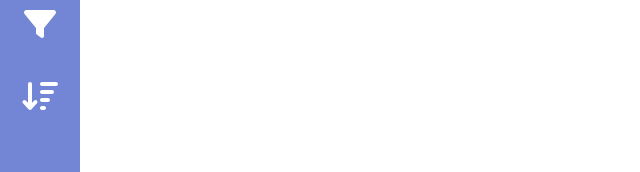
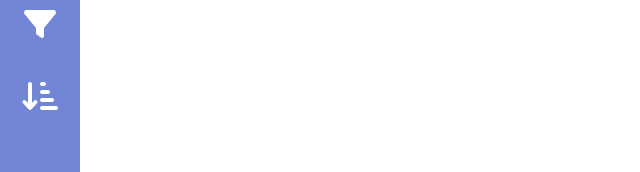
Before and after one commit to Prehistoic/CultureTracker, a Vue app: page /#/category/1 in a window 1280 px wide. Shown: the part 232-404 px from the top of the page, without its empty margins (0-640 px from the left). Built offline with nearby package versions, Linux system fonts and the light colour scheme.

Commit message:
changed icon for reverse sorting order menu bar

```diff
--- a/src/components/CategorySidebar.vue
+++ b/src/components/CategorySidebar.vue
@@ -36,8 +36,8 @@
             </li>
             <li>
                 <div class="sidebar-link" id="sortingOrderMenu" @click="reverseSortingOrder()">
-                    <fa-icon id="decreasing-sorting-order-icon" class="hidden" icon="arrow-up-wide-short"/>
-                    <fa-icon id="increasing-sorting-order-icon" icon="arrow-down-wide-short"/>
+                    <fa-icon id="decreasing-sorting-order-icon" class="hidden" icon="arrow-down-wide-short"/>
+                    <fa-icon id="increasing-sorting-order-icon" icon="arrow-down-short-wide"/>
                     <div class="sidebar-link-text hidden">Reverse sorting</div>
                 </div>
             </li>
--- a/src/main.js
+++ b/src/main.js
@@ -8,7 +8,7 @@ import 'bootstrap'
 import { library } from '@fortawesome/fontawesome-svg-core'
 
 /* import specific icons */
-import { faArrowDownWideShort, faArrowUpWideShort, faBars, faExpand, faFilter, faHouse, faXmark } from '@fortawesome/free-solid-svg-icons'
+import { faArrowDownWideShort, faArrowDownShortWide, faBars, faExpand, faFilter, faHouse, faXmark } from '@fortawesome/free-solid-svg-icons'
 
 /* add icons to the library */
 library.add(faBars)
@@ -16,7 +16,7 @@ library.add(faXmark)
 library.add(faHouse)
 library.add(faExpand)
 library.add(faFilter)
-library.add(faArrowUpWideShort)
+library.add(faArrowDownShortWide)
 library.add(faArrowDownWideShort)
 
 import { FontAwesomeIcon } from "@fortawesome/vue-fontawesome";
```
